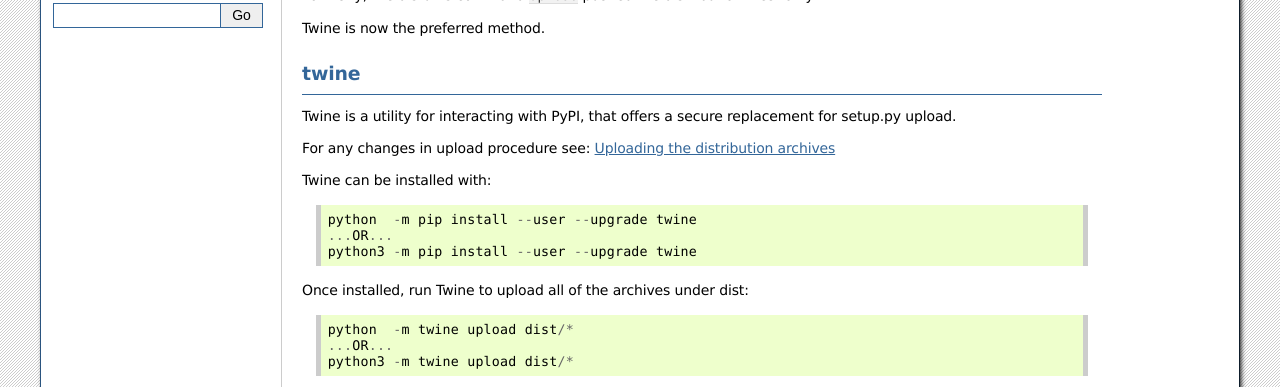
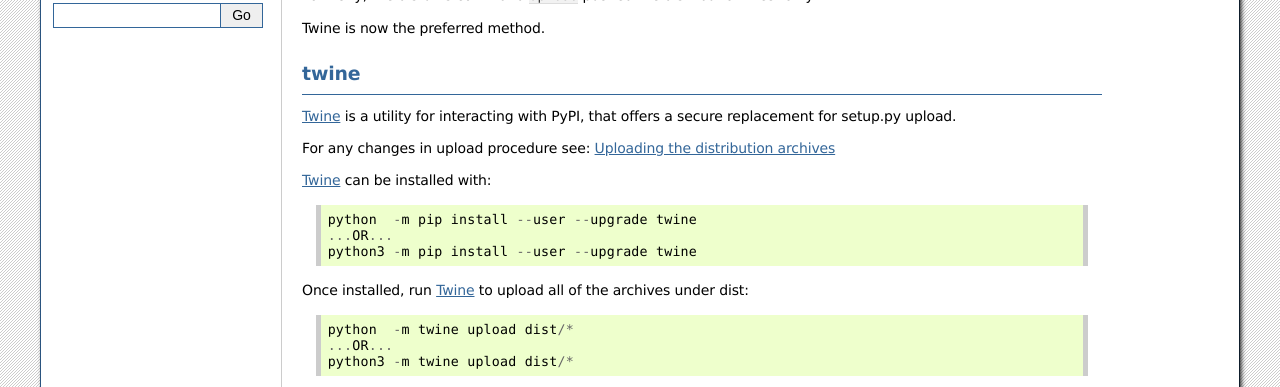
Before and after one commit to sonofeft/PyHatch, a Sphinx documentation site: the page built from docs/pypirc.rst, in a window 1280 px wide. Shown: the part 509-896 px from the top of the page. Built offline with Sphinx 7.4.7, drawn with Linux system fonts in a browser that asks for light colours; pages that are not in the unit, such as notebooks, are missing from menus; some of the changed lines change nothing that is shown.

Commit message:
Added some doc links

```diff
--- a/docs/pypirc.rst
+++ b/docs/pypirc.rst
@@ -38,18 +38,18 @@
 twine
 -----
 
-Twine is a utility for interacting with PyPI, that offers a secure replacement for setup.py upload.
+`Twine <https://pypi.org/project/twine/>`_ is a utility for interacting with PyPI, that offers a secure replacement for setup.py upload.
 
 For any changes in upload procedure see:
 `Uploading the distribution archives <https://packaging.python.org/tutorials/packaging-projects/>`_
 
-Twine can be installed with::
+`Twine <https://pypi.org/project/twine/>`_ can be installed with::
 
     python  -m pip install --user --upgrade twine
     ...OR...
     python3 -m pip install --user --upgrade twine
 
-Once installed, run Twine to upload all of the archives under dist::
+Once installed, run `Twine <https://pypi.org/project/twine/>`_ to upload all of the archives under dist::
 
     python  -m twine upload dist/*
     ...OR...
```
Also changed, not shown: 1 other file.
